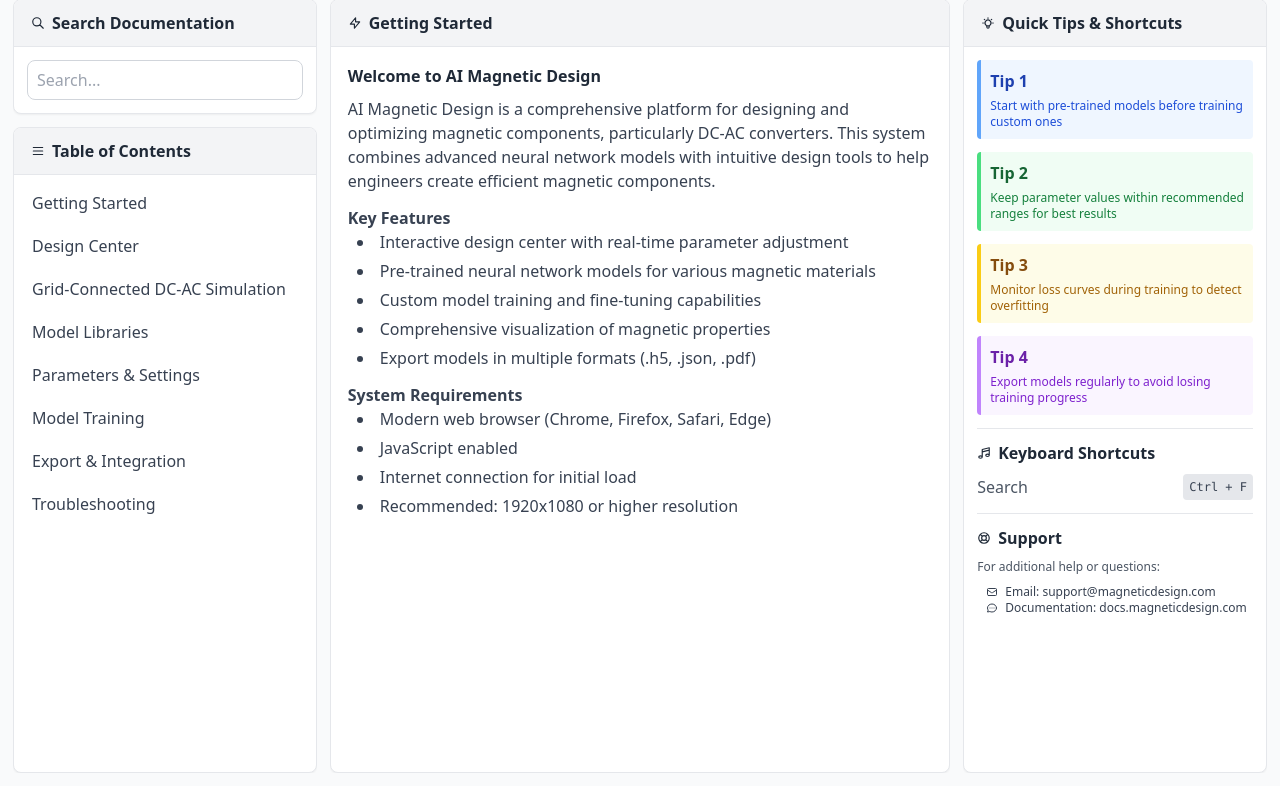
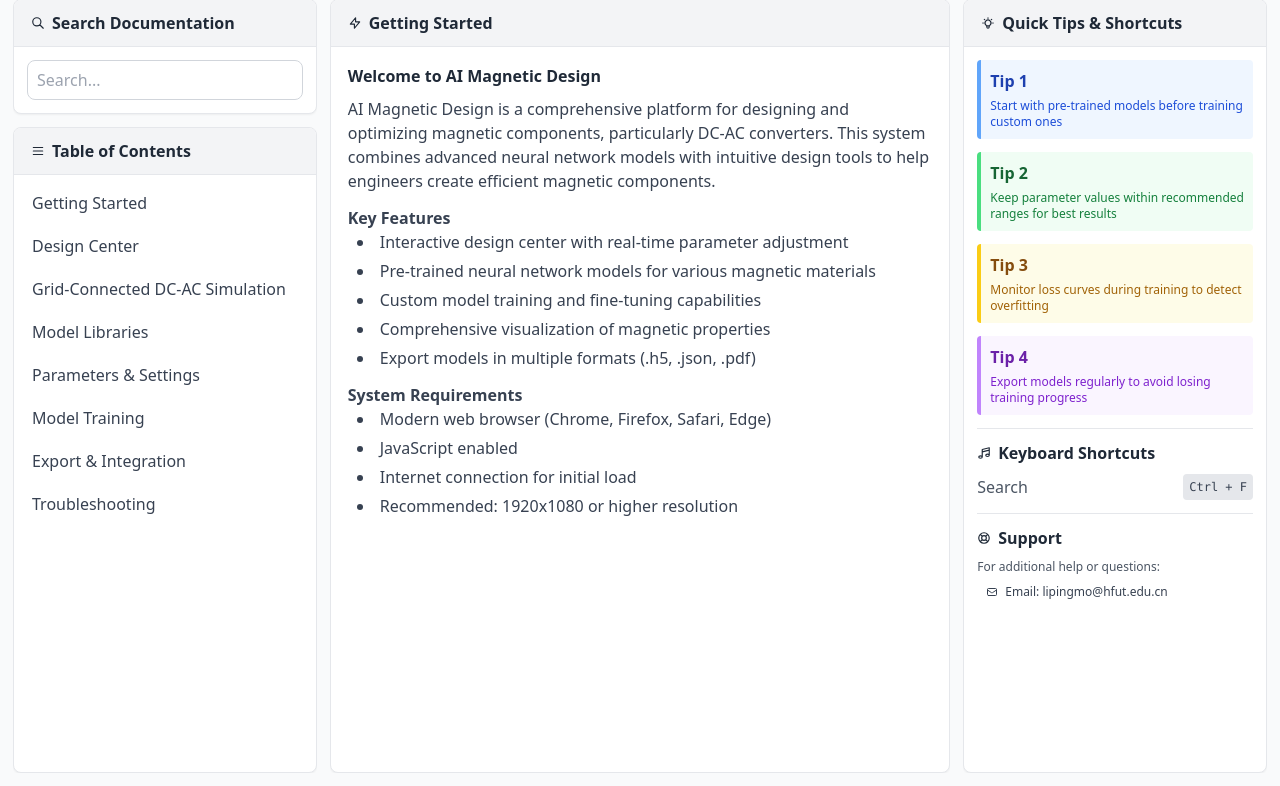
Before and after one commit to ouihon/LSTM-DAO-Inference, a Flask app: page /document in a window 1280 px wide. Shown: the part 14-800 px from the top of the page. Run offline with Flask 3, Linux system fonts and the light colour scheme; some libraries are stand-ins or nearby versions.

Commit message:
Update contact email in document.html

```diff
--- a/templates/document.html
+++ b/templates/document.html
@@ -685,9 +685,9 @@
                                     <svg class="w-3 h-3 mt-0.5 flex-shrink-0" fill="none" stroke="currentColor" viewBox="0 0 24 24">
                                         <path stroke-linecap="round" stroke-linejoin="round" stroke-width="2" d="M3 8l7.89 5.26a2 2 0 002.22 0L21 8M5 19h14a2 2 0 002-2V7a2 2 0 00-2-2H5a2 2 0 00-2 2v10a2 2 0 002 2z"></path>
                                     </svg>
-                                    <span class="text-xs">Email: support@magneticdesign.com</span>
+                                    <span class="text-xs">Email: lipingmo@hfut.edu.cn</span>
                                 </li>
-                                <li class="flex items-start gap-[7px]">
+                                <li class="flex items-start gap-[7px]" style="display:none">
                                     <svg class="w-3 h-3 mt-0.5 flex-shrink-0" fill="none" stroke="currentColor" viewBox="0 0 24 24">
                                         <path stroke-linecap="round" stroke-linejoin="round" stroke-width="2" d="M8 12h.01M12 12h.01M16 12h.01M21 12c0 4.418-4.03 8-9 8a9.863 9.863 0 01-4.255-.949L3 20l1.395-3.72C3.512 15.042 3 13.574 3 12c0-4.418 4.03-8 9-8s9 3.582 9 8z"></path>
                                     </svg>
```
